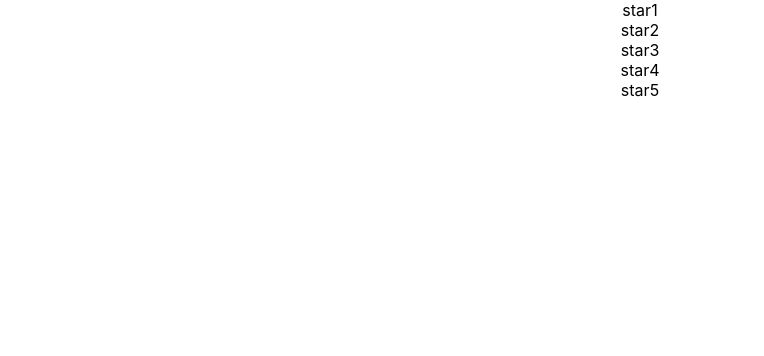
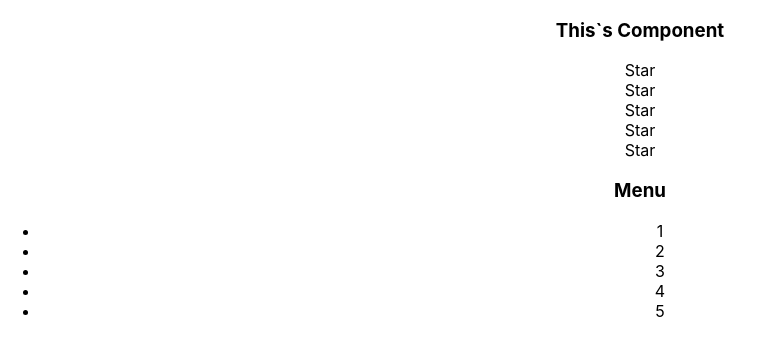
Before and after one commit to SamarskIIIvan/react-kabzda-podrobno, a React (Create React App) app: page / in a window 1280 px wide. Shown: the top 356 px of the page, without its empty margins (0-764 px from the left). Built offline with nearby package versions, Linux system fonts and the light colour scheme.

Commit message:
add new component

```diff
--- a/src/App.tsx
+++ b/src/App.tsx
@@ -1,23 +1,60 @@
         import React from 'react';
         import './App.css';
+
+        type TitlePropsType = {
+          title: string
+        }
 
         function App() {
           return (
             <div className="App">
+              <Title title="This`s Component"/>
               <Rating/>
+              <Accordion/>
             </div>
           );
         }
 
+        function Title(props:TitlePropsType){
+          return(
+           <h3>
+           {props.title}
+           </h3>
+          )
+        }
 
         function Rating(){
           return(
             <>
-    <div>star1</div>
-    <div>star2</div>
-    <div>star3</div>
-    <div>star4</div>
-    <div>star5</div>
+           <Star/>
+           <Star/>
+           <Star/>
+           <Star/>
+           <Star/>
+            </>
+          )
+        }
+
+        function Star(){
+          return(
+            <div>
+            Star
+            </div>
+          )
+        }
+
+
+        function Accordion(){
+          return(
+            <>
+           <Title title='Menu' />
+            <ul>
+              <li>1</li>
+              <li>2</li>
+              <li>3</li>
+              <li>4</li>
+              <li>5</li>
+            </ul>
             </>
           )
         }
```
Lines whose indentation alone changed are shown as unchanged.
